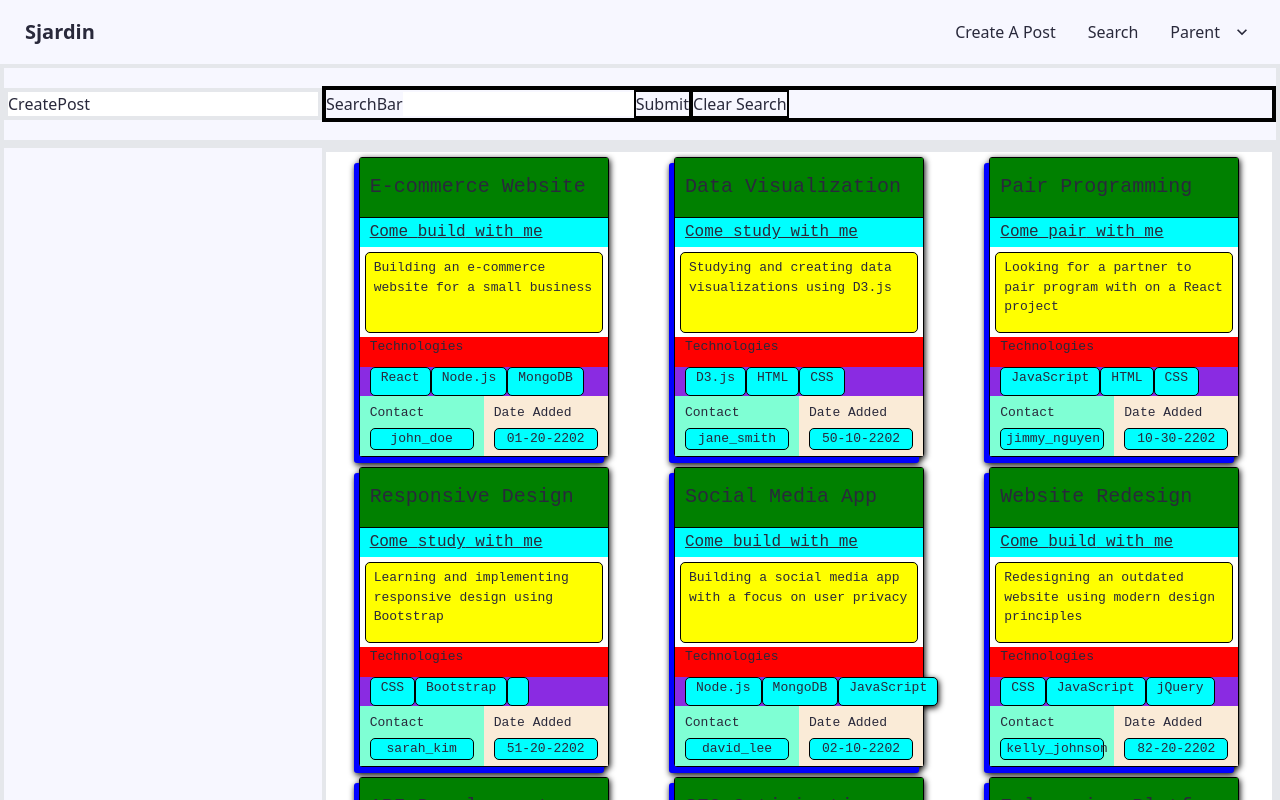
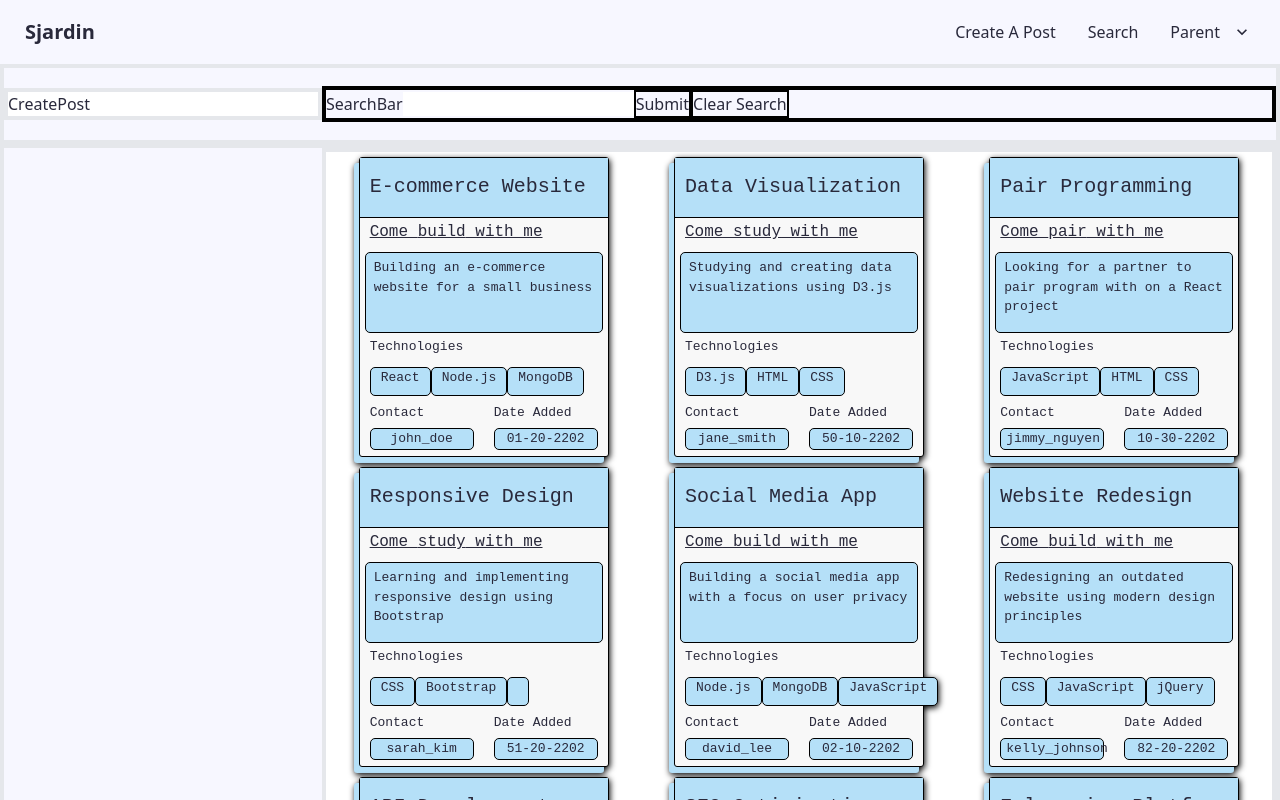
Before and after one commit to CregCodes/sjardin, a Next.js app in the folder app/: page /results in a window 1280 px wide. Shown: the top 800 px of the page. Built offline with nearby package versions, Linux system fonts and the light colour scheme.

Commit message:
colour scheme set for 1 card

```diff
--- a/app/components/Card/card.module.css
+++ b/app/components/Card/card.module.css
@@ -5,15 +5,16 @@
 .cardContainer {
   font-family: Monospace;
   --padding-left: 10px;
+  --primary-colour: #B5E0F8;
+  --bg-colour: #F8F8F8;
 }
 
 .card {
-  background-color: whitesmoke;
+  background-color: var(--bg-colour);
   display: flex;
   flex-direction: column;
   justify-content: flex-start;
   align-items: left;
-  background-color: white;
   border-color: black;
   border-style: solid;
   border-width: 1px;
@@ -22,12 +23,13 @@
   width: 250px;
   height: 300px;
 
-  box-shadow: -5px 6px blue;
+  box-shadow: -5px 6px var(--primary-colour);
   filter: drop-shadow(1px 2px 3px black);
 }
 
 .titleContainer {
-  background-color: green;
+  /* background-color: green; */
+  background-color: var(--primary-colour);
   height: 20%;
 
   border-bottom-color: black;
@@ -43,7 +45,7 @@
 }
 
 .typeContainer {
-  background-color: aqua;
+  /* background-color: aqua; */
 
   height: 10%;
 
@@ -63,7 +65,8 @@
 }
 
 .descriptionContainer p {
-  background-color: yellow;
+  /* background-color: yellow; */
+  background-color: var(--primary-colour);
   height: 90%;
   margin: 5px 5px 5px 5px;
   padding: 5px 8px 5px 8px;
@@ -73,7 +76,7 @@
 }
 
 .techContainer {
-  background-color: red;
+  /* background-color: red; */
 
   display: flex;
   flex-direction: column;
@@ -92,7 +95,7 @@
   flex-direction: row;
   justify-content: flex-start;
   padding-left: var(--padding-left);
-  background-color: blueviolet;
+  /* background-color: blueviolet; */
   height: 50%;
 }
 
@@ -100,7 +103,7 @@
   border-color: black;
   border-width: 1px;
   border-radius: 5px;
-  background-color: aqua;
+  background-color: var(--primary-colour);
   padding-left: 10px;
   padding-right: 10px;
   width: auto;
@@ -110,7 +113,7 @@
 }
 
 .infoContainer {
-  background-color: aliceblue;
+  /* background-color: aliceblue; */
   display: flex;
   flex-direction: row;
   justify-content: space-evenly;
@@ -119,7 +122,7 @@
 }
 
 .contactContainer {
-  background-color: aquamarine;
+  /* background-color: aquamarine; */
   width: 50%;
   display: flex;
   flex-direction: column;
@@ -136,14 +139,15 @@
   border-color: black;
   border-width: 1px;
   border-radius: 5px;
-  background-color: aqua;
+  /* background-color: aqua; */
+  background-color: var(--primary-colour);
   padding-left: 5px;
   padding-right: 5px;
   text-align: center;
 }
 
 .dateContainer {
-  background-color: antiquewhite;
+  /* background-color: antiquewhite; */
   width: 50%;
   display: flex;
   flex-direction: column;
@@ -160,7 +164,7 @@
   border-color: black;
   border-width: 1px;
   border-radius: 5px;
-  background-color: aqua;
+  background-color: var(--primary-colour);
   padding-left: 5px;
   padding-right: 5px;
   text-align: center;
```
